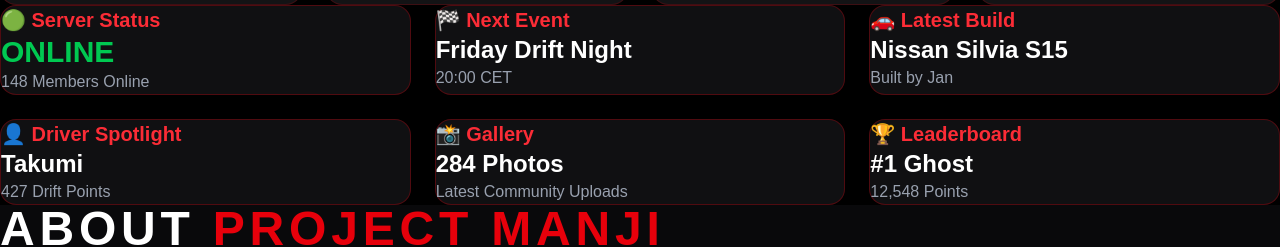
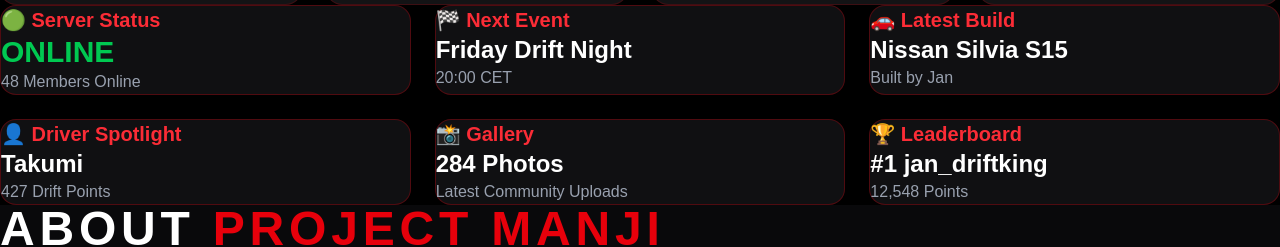
Before and after one commit to janandreqvam-coder/project-manji, a Next.js app: page / in a window 1280 px wide. Shown: the part 901-1148 px from the top of the page. Built offline with nearby package versions, Linux system fonts and the light colour scheme.

Commit message:
Save progress

```diff
--- a/app/components/Dashboard.tsx
+++ b/app/components/Dashboard.tsx
@@ -9,7 +9,7 @@ export default function Dashboard() {
         <Card title="🟢 Server Status">
           <p className="text-3xl font-bold text-green-500">ONLINE</p>
           <p className="text-gray-400 mt-2">
-            148 Members Online
+            48 Members Online
           </p>
         </Card>
 
@@ -55,7 +55,7 @@ export default function Dashboard() {
 
         <Card title="🏆 Leaderboard">
           <p className="text-2xl font-bold">
-            #1 Ghost
+            #1 jan_driftking
           </p>
 
           <p className="mt-2 text-gray-400">
```
